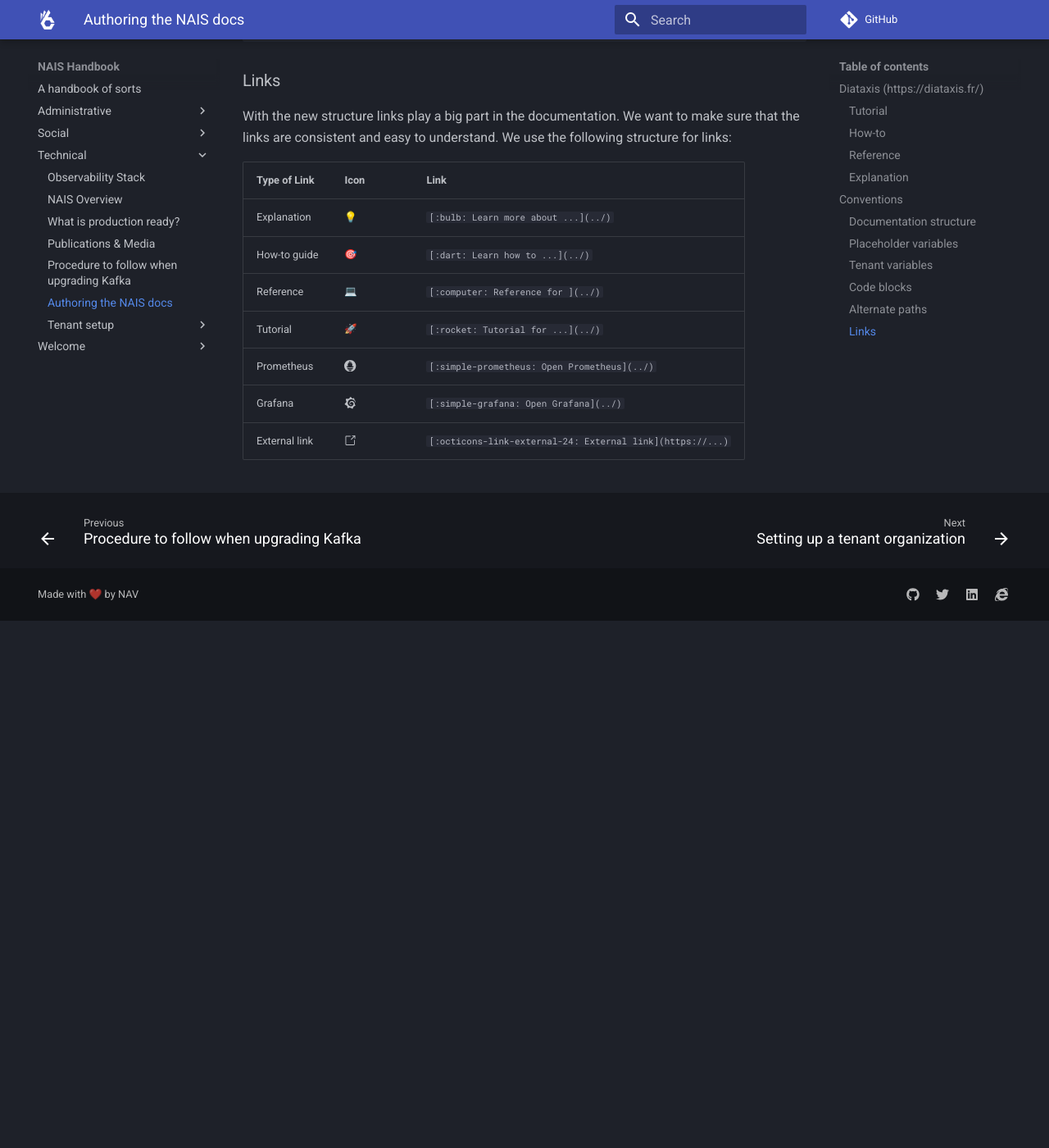
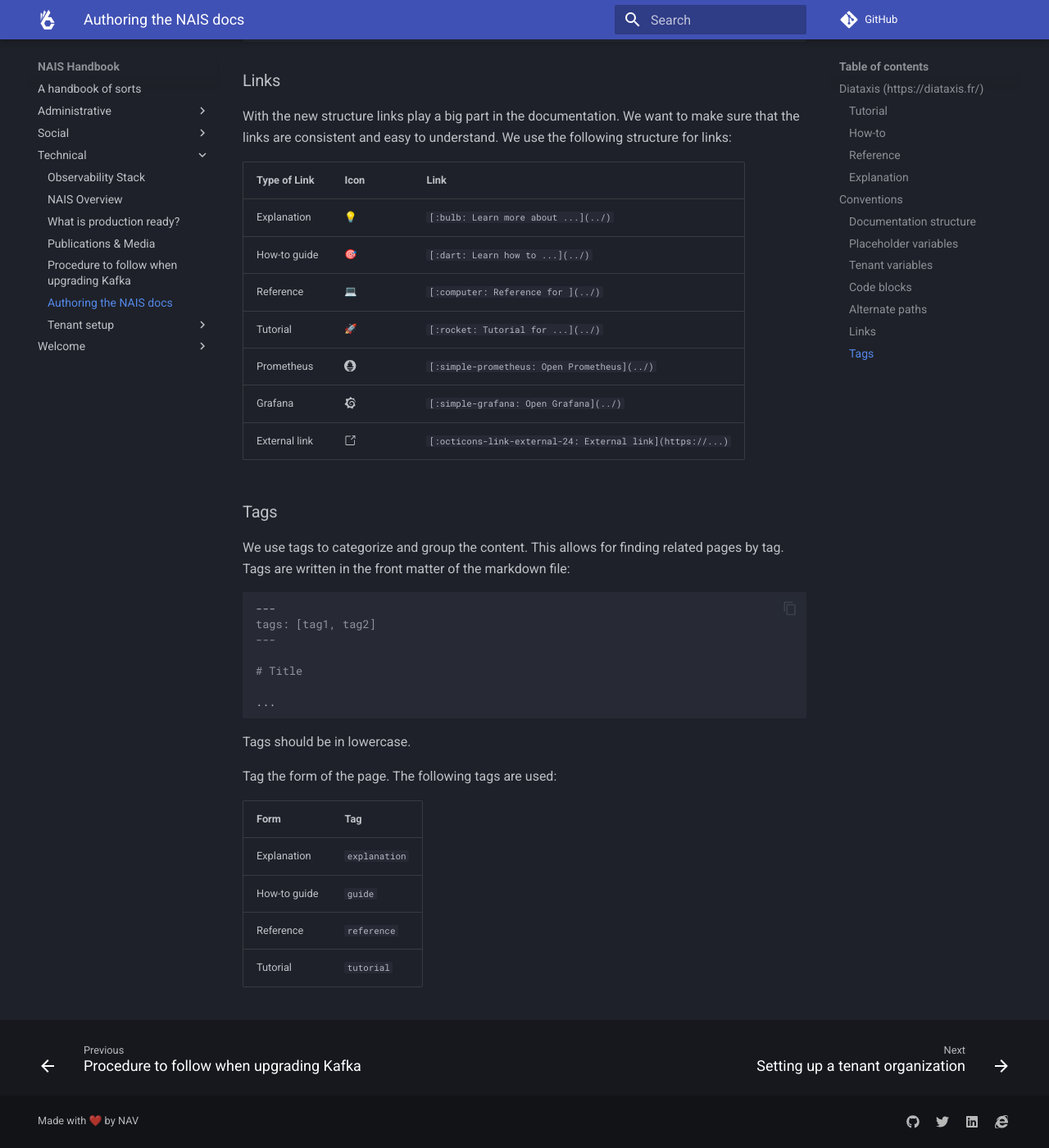
Before and after one commit to nais/handbook, an MkDocs documentation site: the page built from docs/technical/write-the-doc.md, in a window 1280 px wide and 1400 px high, scrolled down 2476 px. Shown: the whole window at 82% size. Built offline with MkDocs 1.6.1 and Material for MkDocs 9.7.7, drawn with Linux system fonts in a browser that asks for light colours; emoji names are drawn with the system emoji font; comment, search, counter and statistics services are not loaded; before the commit the page ends 3233 px from its top, so only the background shows below that.

Commit message:
technical: document tag usage in docs

````diff
--- a/docs/technical/write-the-doc.md
+++ b/docs/technical/write-the-doc.md
@@ -93,3 +93,30 @@ With the new structure links play a big part in the documentation. We want to ma
 | Prometheus    | :simple-prometheus:         | `[:simple-prometheus: Open Prometheus](../)`               |
 | Grafana       | :simple-grafana:            | `[:simple-grafana: Open Grafana](../)`                     |
 | External link | :octicons-link-external-24: | `[:octicons-link-external-24: External link](https://...)` |
+
+### Tags
+
+We use tags to categorize and group the content.
+This allows for finding related pages by tag.
+Tags are written in the front matter of the markdown file:
+
+```markdown
+---
+tags: [tag1, tag2]
+---
+
+# Title
+
+...
+```
+
+Tags should be in lowercase.
+
+Tag the form of the page. The following tags are used:
+
+| Form         | Tag           |
+|--------------|---------------|
+| Explanation  | `explanation` |
+| How-to guide | `guide`       |
+| Reference    | `reference`   |
+| Tutorial     | `tutorial`    |
````
